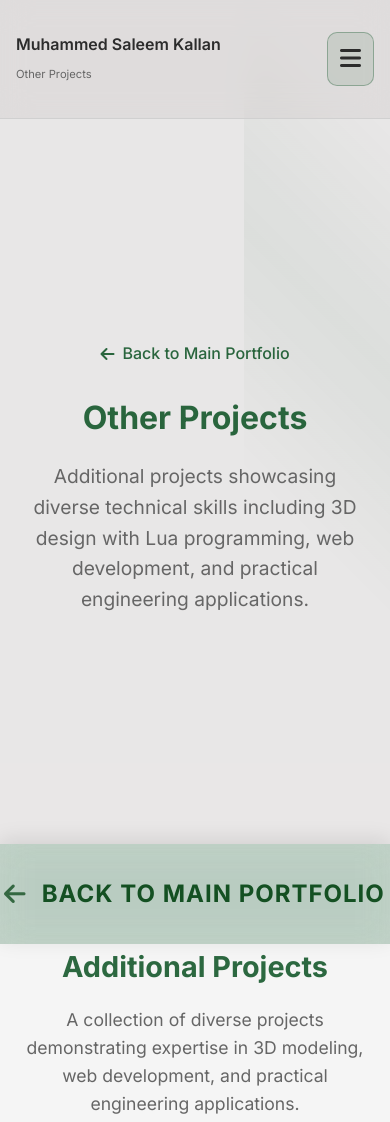
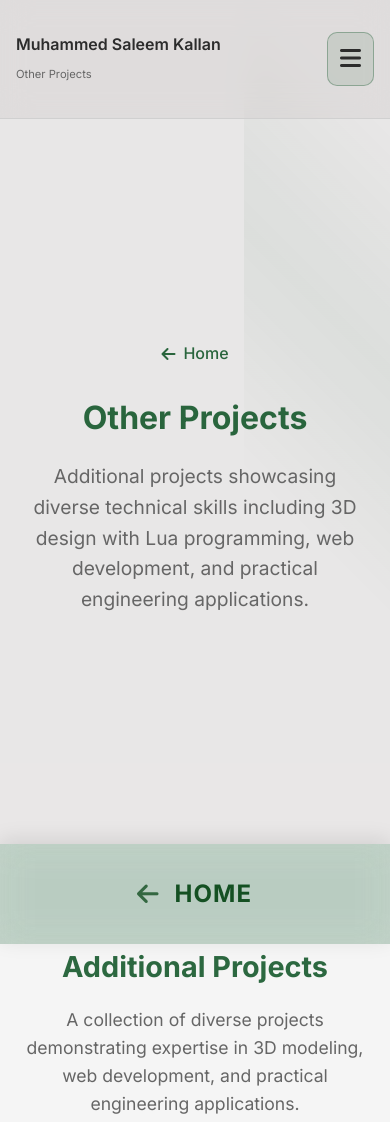
Before and after one commit to saleemkallen/dataPortfolio, a plain HTML site: page other-projects.html in a window 390 px wide. Shown: the top 1122 px of the page. Drawn offline with nearby package versions, Linux system fonts and the light colour scheme; no server answers.

Commit message:
Update navigation text and back links
- Change 'Main Portfolio' to 'Home' in mobile navigation menu
- Update 'Back to Main Portfolio' buttons to 'Home' for consistency
- Fix back link references to point to index.html
- Improve navigation clarity and user experience

```diff
--- a/other-projects.html
+++ b/other-projects.html
@@ -952,7 +952,7 @@
             <div class="nav-menu" id="navMenu">
                 <a href="index.html">
                     <i class="fas fa-home"></i>
-                    <span>Main Portfolio</span>
+                    <span>Home</span>
                 </a>
                 <a href="#3d-design">
                     <i class="fas fa-cube"></i>
@@ -976,9 +976,9 @@
     <!-- Hero Section -->
     <section class="hero">
         <div class="hero-content">
-            <a href="dataengineer-simple.html" class="back-link">
+            <a href="index.html" class="back-link">
                 <i class="fas fa-arrow-left"></i>
-                Back to Main Portfolio
+                Home
             </a>
             <h1>Other Projects</h1>
             <p class="hero-subtitle">
@@ -1921,9 +1921,9 @@ end</code></pre>
     <!-- Back to Main Portfolio Section -->
     <section class="back-to-main">
         <div class="back-to-main-content">
-            <a href="dataengineer-simple.html" class="back-to-main-btn">
+            <a href="index.html" class="back-to-main-btn">
                 <i class="fas fa-arrow-left"></i>
-                Back to Main Portfolio
+                Home
             </a>
         </div>
     </section>
```
